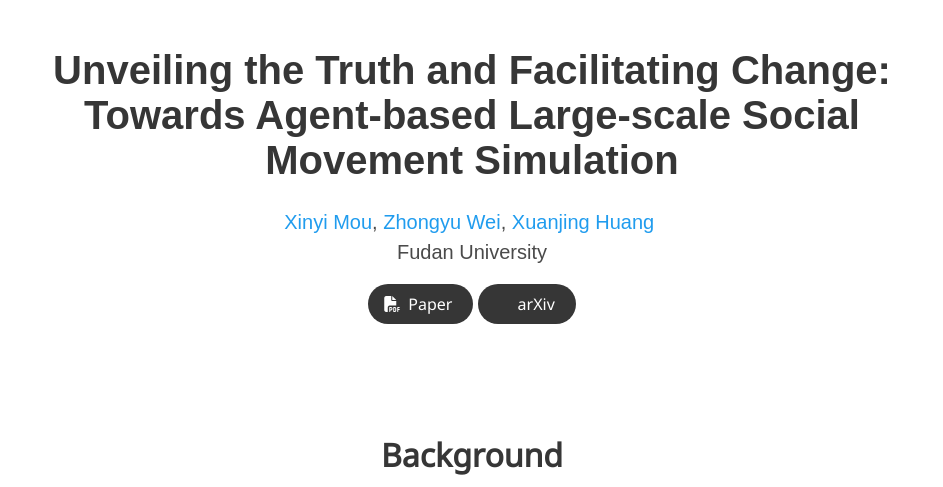
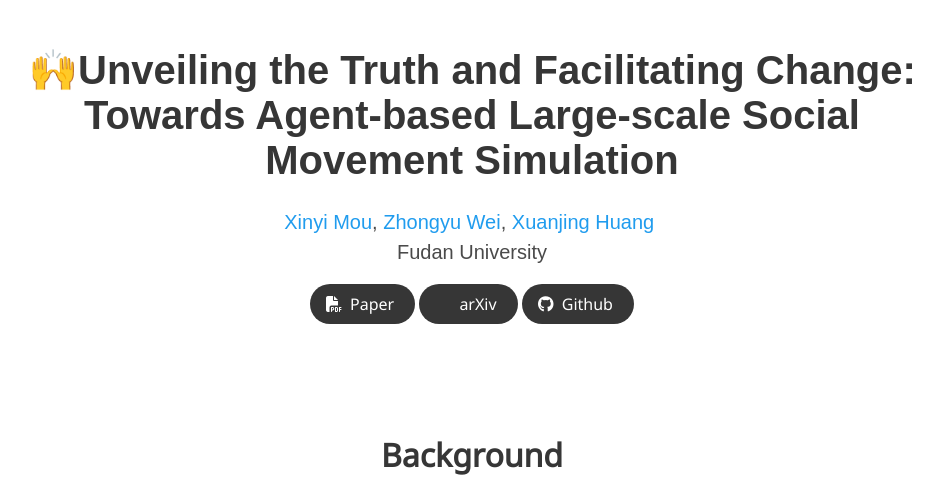
Before and after one commit to xymou/social_simulation, a plain HTML site: page index.html in a window 1280 px wide. Shown: the top 487 px of the page, without its empty margins (168-1111 px from the left). Drawn offline with nearby package versions, Linux system fonts and the light colour scheme; some icons are missing; a web font is replaced by a local one.

Commit message:
update pages

```diff
--- a/index.html
+++ b/index.html
@@ -62,7 +62,7 @@
       <div class="container is-max-desktop">
         <div class="columns is-centered">
           <div class="column has-text-centered">
-            <h1 id="agent-based-social-movement-simulation" class="title is-2 publication-title">Unveiling the Truth and Facilitating Change:<br>Towards Agent-based Large-scale Social Movement Simulation
+            <h1 id="agent-based-social-movement-simulation" class="title is-2 publication-title">🙌Unveiling the Truth and Facilitating Change:<br>Towards Agent-based Large-scale Social Movement Simulation
             </h1>
             <div class="is-size-5 publication-authors">
               <span class="author-block">
@@ -97,6 +97,15 @@
                     </span>
                     <span>arXiv</span>
                   </a>
+                </span>
+                <span class="link-block">
+                  <a href="https://github.com/xymou/social_simulation"
+                     class="external-link button is-normal is-rounded is-dark">
+                    <span class="icon">
+                        <i class="fab fa-github"></i>
+                    </span>
+                    <span>Github</span>
+                    </a>
                 </span>
               </div>
             </div>
```
